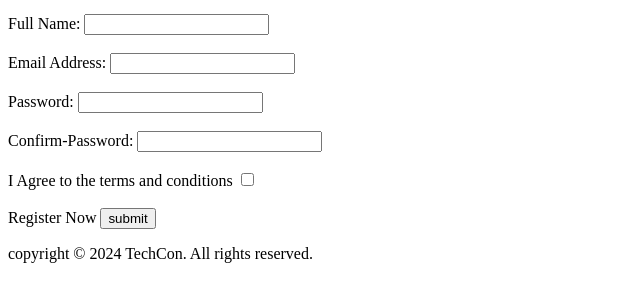
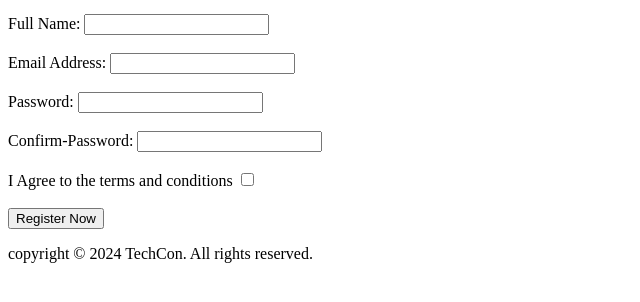
Before and after one commit to Julius7431/TechCon_HTML, a plain HTML site: page techcon_website/register.html in a window 1280 px wide. Shown: the part 154-456 px from the top of the page, without its empty margins (0-640 px from the left). Drawn offline with Linux system fonts and the light colour scheme.

Commit message:
Add Register page (register.html)with user-friendly registration form

```diff
--- a/techcon_website/register.html
+++ b/techcon_website/register.html
@@ -30,8 +30,7 @@
             <input type="password" id="password" name="password" required><br><br>
             <label>I Agree to the terms and conditions</label>
             <input type="checkbox"><br><br>
-            <label for="register">Register Now</label>
-            <input type="submit" value="submit">
+            <button type="submit" value="submit">Register Now</button>
 
         </form>
     </main>
```
